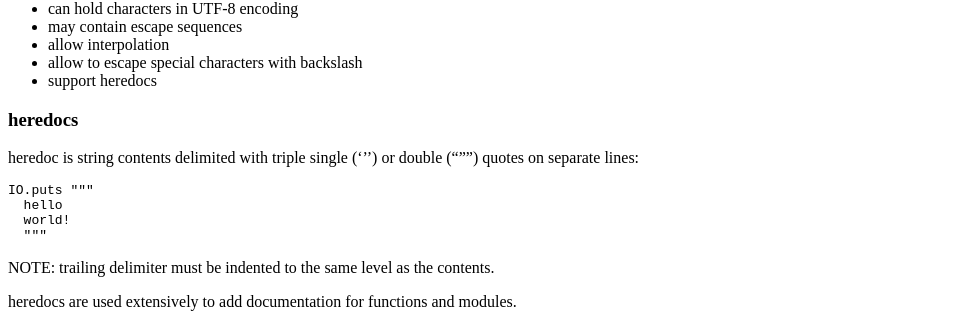
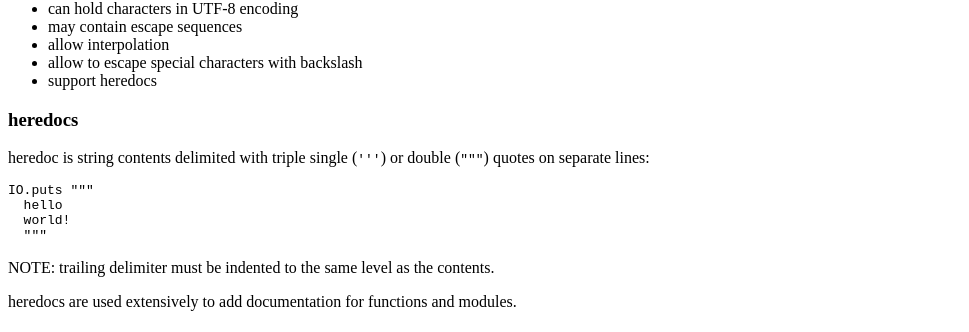
Before and after one commit to tap349/tap349.github.io, a Jekyll site: the page built from _posts/2016-12-31-elixir-notes.md, in a window 1280 px wide and 900 px high, scrolled down 13348 px. Shown: the part 111-443 px from the top of the window, without its empty margins (0-969 px from the left). Built offline with Jekyll 4.4.1, drawn with Linux system fonts in a browser that asks for light colours.

Commit message:
update 2017-05-14_13:17:48

````diff
--- a/_posts/2016-12-31-elixir-notes.md
+++ b/_posts/2016-12-31-elixir-notes.md
@@ -931,8 +931,8 @@ both strings and character lists:
 
 ### heredocs
 
-heredoc is string contents delimited with triple single (''') or
-double (""") quotes on separate lines:
+heredoc is string contents delimited with triple single (`'''`) or
+double (`"""`) quotes on separate lines:
 
 ```elixir
 IO.puts """
````
